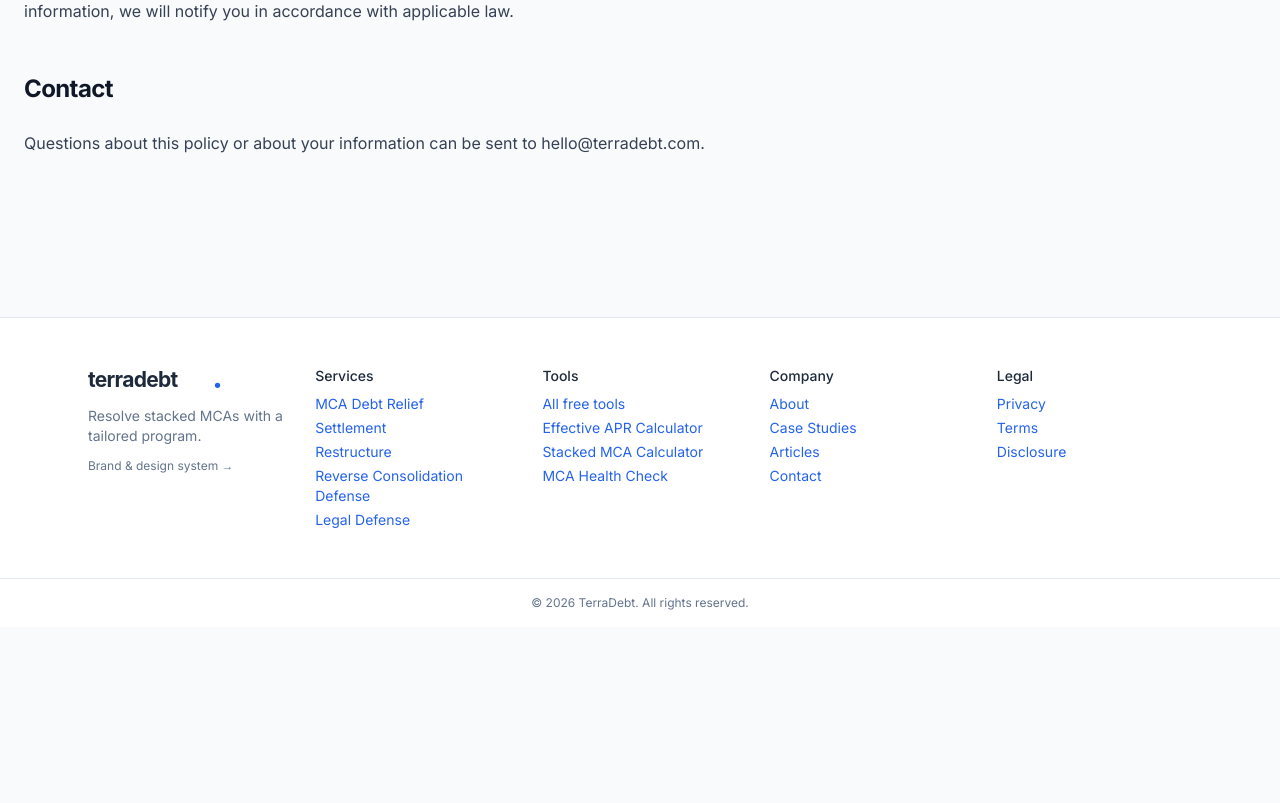
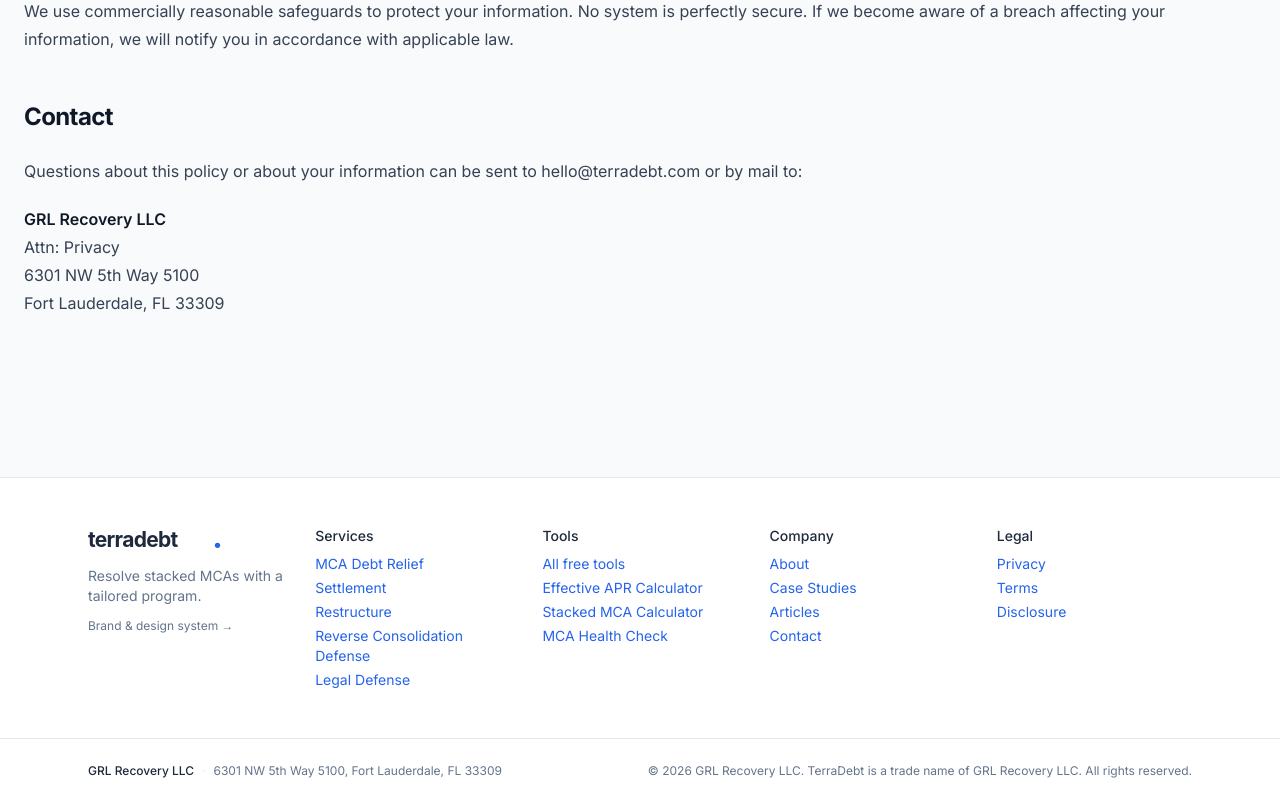
Before and after one commit to barcoastal/Terrodebt.com, a Next.js app: page /privacy in a window 1280 px wide. Shown: the part 1420-2223 px from the top of the page. Before the commit the page ends 2047 px from the top, so only its background shows below. Built offline with nearby package versions, Linux system fonts and the light colour scheme; no server answers.

Commit message:
feat: add GRL Recovery LLC legal entity + Fort Lauderdale address to footer, privacy, terms, disclosure, contact, JSON-LD

```diff
--- a/app/(site)/contact/page.tsx
+++ b/app/(site)/contact/page.tsx
@@ -22,6 +22,15 @@
             <div className="mt-1 text-lg text-slate">hello@terradebt.com</div>
           </div>
           <div>
+            <div className="text-sm font-semibold uppercase tracking-wide text-muted">Office</div>
+            <p className="mt-1 text-sm text-slate leading-relaxed">
+              <strong>GRL Recovery LLC</strong><br />
+              6301 NW 5th Way 5100<br />
+              Fort Lauderdale, FL 33309
+            </p>
+            <p className="mt-3 text-xs text-muted">TerraDebt is a trade name of GRL Recovery LLC.</p>
+          </div>
+          <div>
             <div className="text-sm font-semibold uppercase tracking-wide text-muted">Hours</div>
             <p className="mt-1 text-sm text-slate leading-relaxed">
               We answer the phone Monday through Friday from 8 AM to 8 PM Eastern, and Saturdays from 10 AM to 4 PM Eastern. For urgent legal defense matters, including COJ filings or frozen accounts, leave a voicemail anytime and we will return the call within one business hour during business days.
--- a/app/(site)/disclosure/page.tsx
+++ b/app/(site)/disclosure/page.tsx
@@ -7,6 +7,10 @@
   return (
     <article className="mx-auto max-w-content px-6 py-16 prose max-w-none">
       <h1>Disclosure</h1>
+
+      <p>
+        TerraDebt is a trade name of <strong>GRL Recovery LLC</strong>, a Florida limited liability company located at 6301 NW 5th Way 5100, Fort Lauderdale, FL 33309.
+      </p>
 
       <h2>Not a debt settlement service</h2>
       <p>
--- a/app/(site)/privacy/page.tsx
+++ b/app/(site)/privacy/page.tsx
@@ -12,7 +12,7 @@
       </p>
 
       <p>
-        This privacy policy describes how TerraDebt (referred to as &quot;TerraDebt,&quot; &quot;we,&quot; or &quot;us&quot;) collects, uses, and shares information when you use our website or engage our services. By using the site or submitting information through any form, you agree to the practices described here.
+        TerraDebt is a trade name of <strong>GRL Recovery LLC</strong>, a Florida limited liability company located at 6301 NW 5th Way 5100, Fort Lauderdale, FL 33309. This privacy policy describes how GRL Recovery LLC, doing business as TerraDebt (referred to as &quot;TerraDebt,&quot; &quot;we,&quot; or &quot;us&quot;), collects, uses, and shares information when you use our website or engage our services. By using the site or submitting information through any form, you agree to the practices described here.
       </p>
 
       <h2>Information we collect</h2>
@@ -53,7 +53,13 @@
 
       <h2>Contact</h2>
       <p>
-        Questions about this policy or about your information can be sent to hello@terradebt.com.
+        Questions about this policy or about your information can be sent to hello@terradebt.com or by mail to:
+      </p>
+      <p>
+        <strong>GRL Recovery LLC</strong><br />
+        Attn: Privacy<br />
+        6301 NW 5th Way 5100<br />
+        Fort Lauderdale, FL 33309
       </p>
     </article>
   );
--- a/app/(site)/terms/page.tsx
+++ b/app/(site)/terms/page.tsx
@@ -9,6 +9,10 @@
       <h1>Terms of Service</h1>
       <p>
         <em>Last updated: this is starter copy that will be reviewed by counsel before any substantive update.</em>
+      </p>
+
+      <p>
+        TerraDebt is a trade name of <strong>GRL Recovery LLC</strong>, a Florida limited liability company located at 6301 NW 5th Way 5100, Fort Lauderdale, FL 33309. References to &quot;TerraDebt,&quot; &quot;we,&quot; &quot;our,&quot; or &quot;us&quot; in these terms refer to GRL Recovery LLC.
       </p>
 
       <h2>Use of the site</h2>
@@ -48,7 +52,12 @@
 
       <h2>Contact</h2>
       <p>
-        Questions about these terms can be sent to hello@terradebt.com.
+        Questions about these terms can be sent to hello@terradebt.com or by mail to:
+      </p>
+      <p>
+        <strong>GRL Recovery LLC</strong><br />
+        6301 NW 5th Way 5100<br />
+        Fort Lauderdale, FL 33309
       </p>
     </article>
   );
--- a/components/site/Footer.tsx
+++ b/components/site/Footer.tsx
@@ -47,7 +47,16 @@
           </ul>
         </div>
       </div>
-      <div className="border-t border-border text-center text-xs text-muted py-4">© {new Date().getFullYear()} TerraDebt. All rights reserved.</div>
+      <div className="border-t border-border">
+        <div className="mx-auto max-w-content px-6 py-6 flex flex-col md:flex-row md:items-center md:justify-between gap-3 text-xs text-muted">
+          <div>
+            <span className="font-medium text-slate">GRL Recovery LLC</span>
+            <span className="mx-2 text-border">·</span>
+            <span>6301 NW 5th Way 5100, Fort Lauderdale, FL 33309</span>
+          </div>
+          <div>© {new Date().getFullYear()} GRL Recovery LLC. TerraDebt is a trade name of GRL Recovery LLC. All rights reserved.</div>
+        </div>
+      </div>
     </footer>
   );
 }
--- a/lib/structured-data.ts
+++ b/lib/structured-data.ts
@@ -2,12 +2,22 @@
   "@context": "https://schema.org",
   "@type": "FinancialService",
   "name": "TerraDebt",
+  "legalName": "GRL Recovery LLC",
+  "alternateName": "GRL Recovery LLC",
   "url": "https://terradebt.com",
   "logo": "https://terradebt.com/logo.png",
   "description": "Resolve stacked MCAs with a tailored program. Free assessment, free calculators, and licensed counsel in all 50 states.",
   "areaServed": { "@type": "Country", "name": "United States" },
   "serviceType": ["MCA Settlement", "MCA Restructure", "Reverse Consolidation Defense", "MCA Legal Defense"],
   "telephone": "1-800-TERRA-00",
+  "address": {
+    "@type": "PostalAddress",
+    "streetAddress": "6301 NW 5th Way 5100",
+    "addressLocality": "Fort Lauderdale",
+    "addressRegion": "FL",
+    "postalCode": "33309",
+    "addressCountry": "US",
+  },
 };
 
 export type ArticleLdInput = {
```
